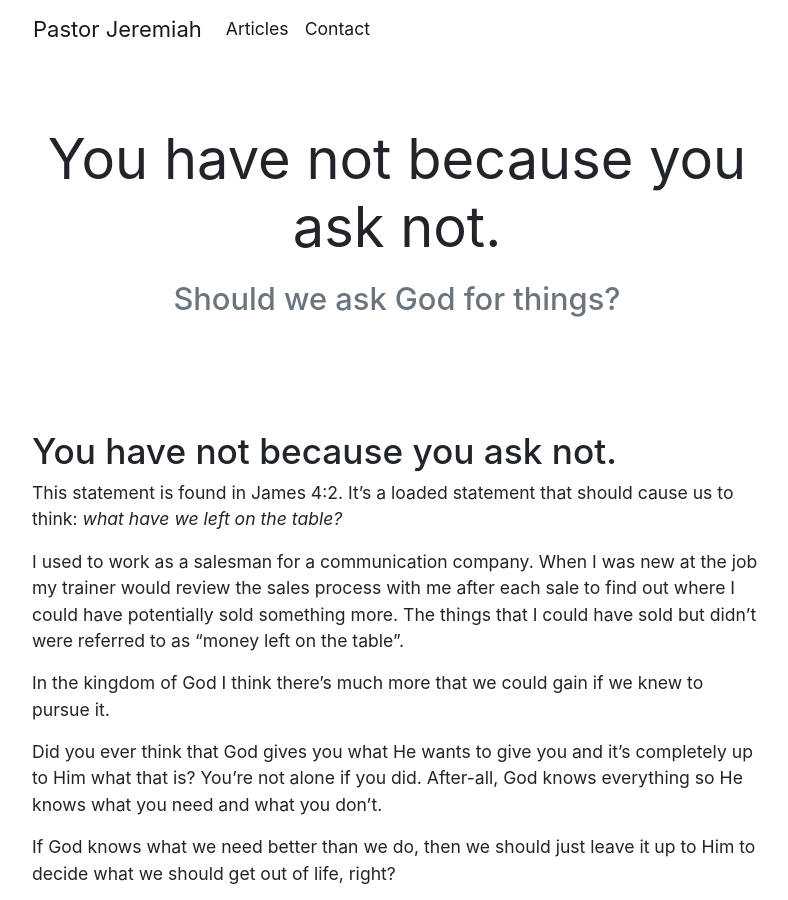
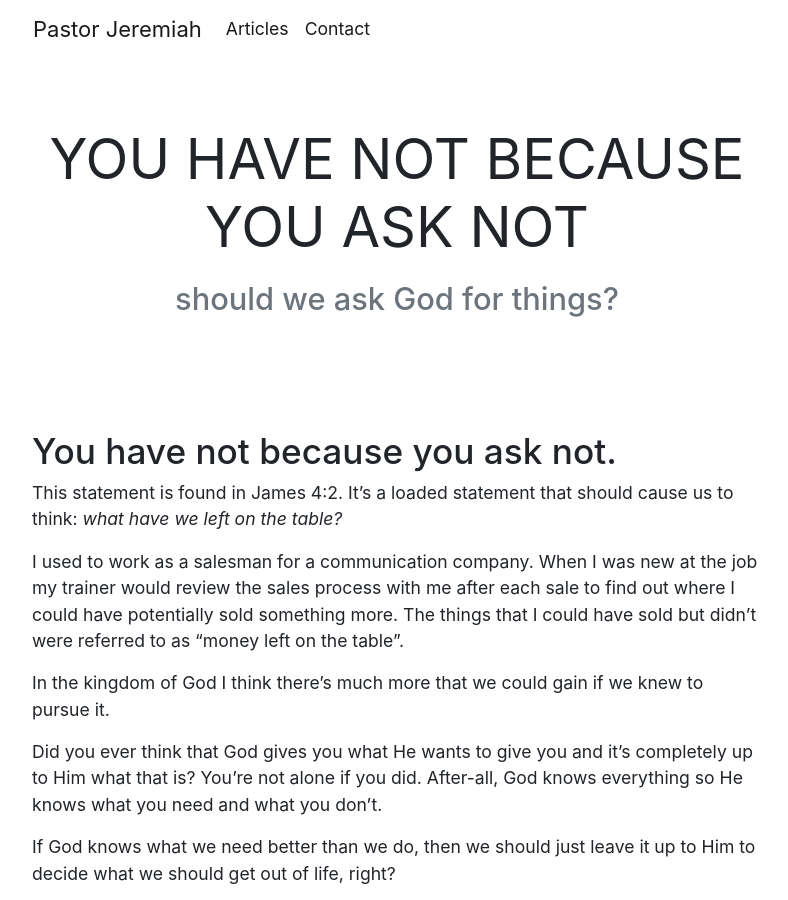
Before and after one commit to jmofyi/pastorjeremiah, a Jekyll site: the page built from _posts/2019-02-27-you-have-not-because-you-ask-not.md, in a window 1280 px wide and 900 px high. Shown: the whole window, without its empty margins (243-1031 px from the left). Built offline with Jekyll 4.4.1, drawn with Linux system fonts in a browser that asks for light colours.

```diff
--- a/_posts/2019-02-27-you-have-not-because-you-ask-not.md
+++ b/_posts/2019-02-27-you-have-not-because-you-ask-not.md
@@ -1,7 +1,7 @@
 ---
 layout: post
-title: You have not because you ask not.
-description: Should we ask God for things?
+title: YOU HAVE NOT BECAUSE YOU ASK NOT
+description: should we ask God for things?
 image: ''
 tags:
 - Ask God
```
